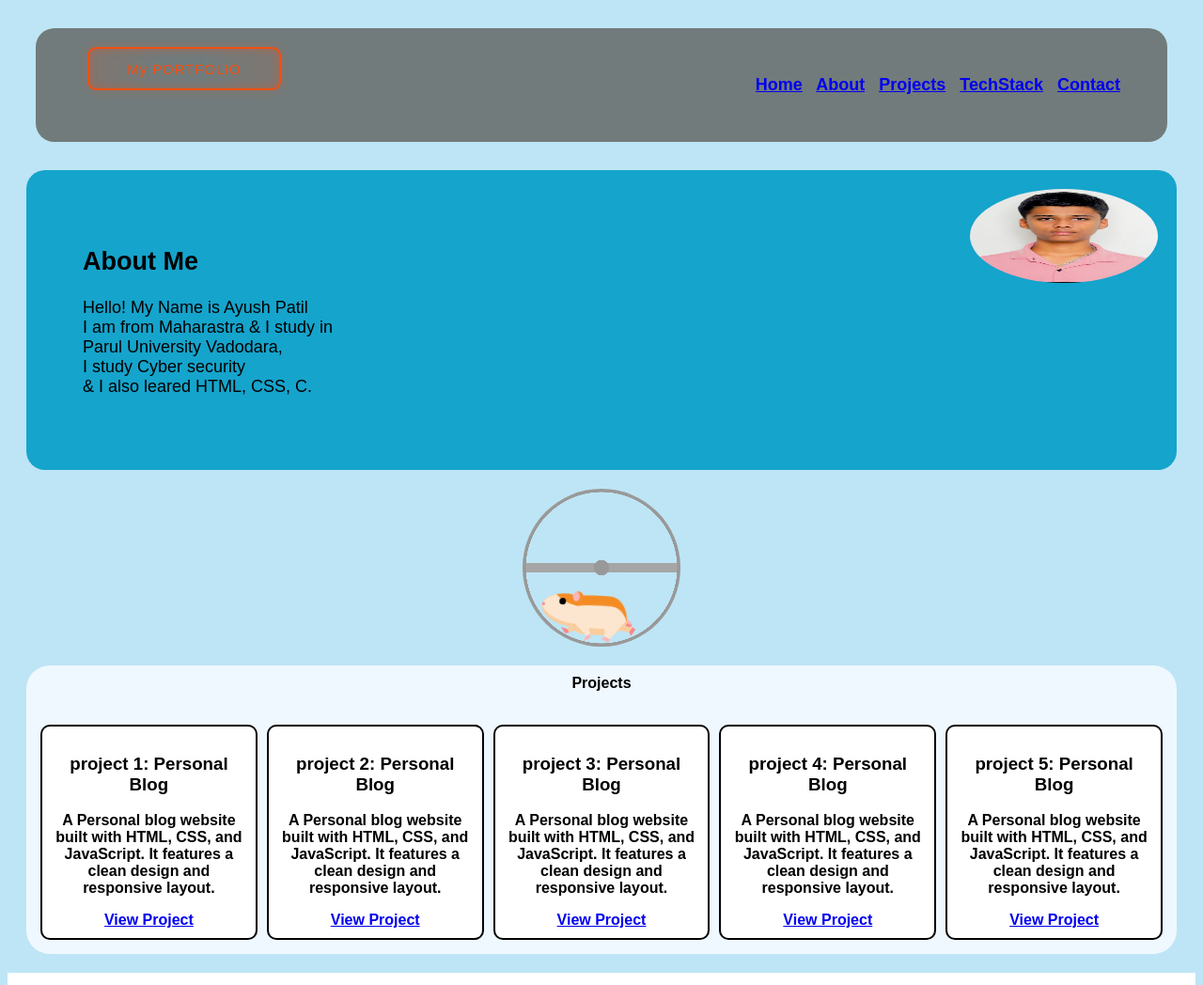
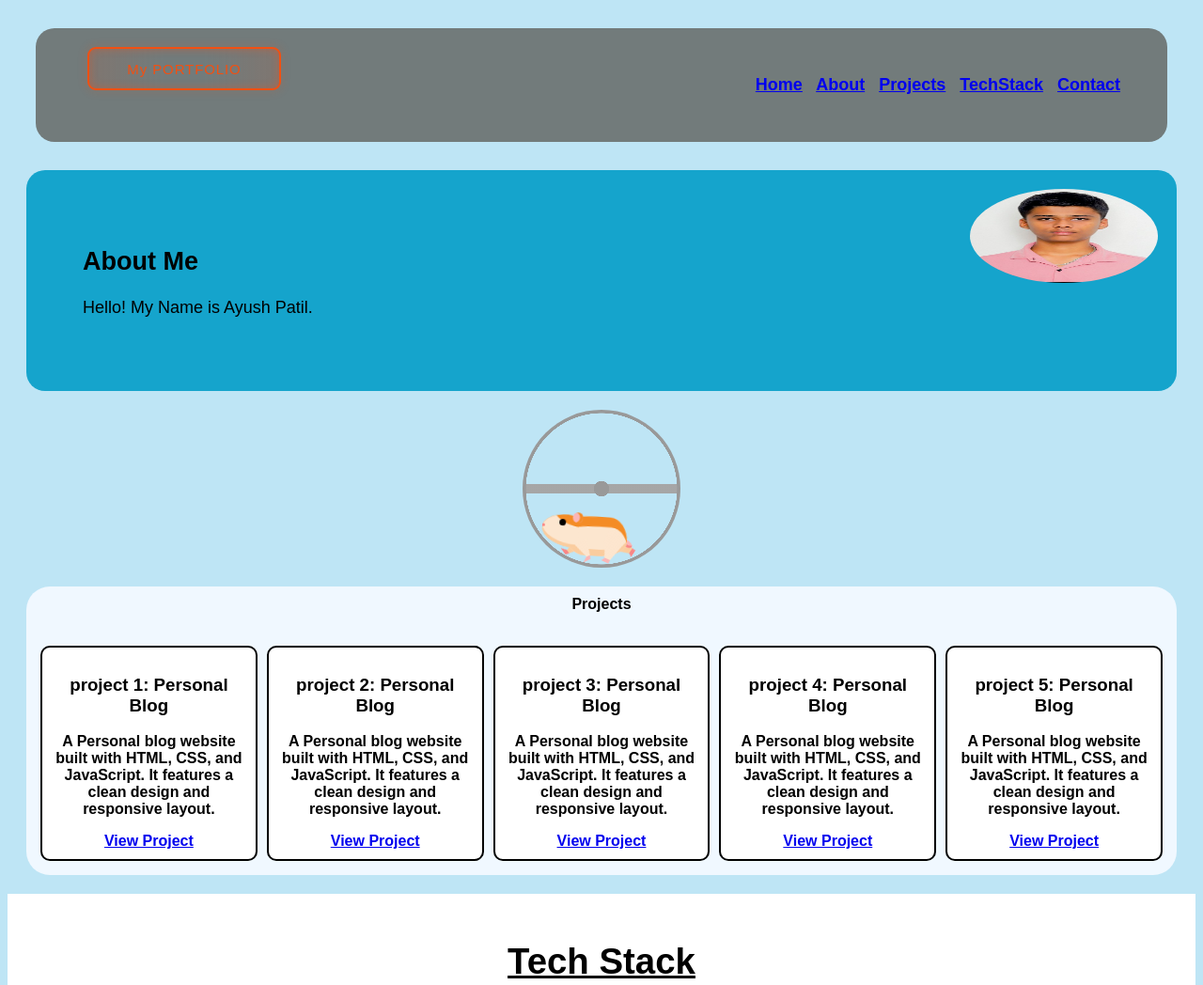
Before and after one commit to ayushpatil403-web/Presonal-portfolio, a plain HTML site: page index.html in a window 1280 px wide. Shown: the top 1048 px of the page at 94% size. Drawn offline with Linux system fonts and the light colour scheme.

Commit message:
Update index.html

```diff
--- a/index.html
+++ b/index.html
@@ -22,7 +22,7 @@
         <section class="about">
             <article id="about">
                 <h2>About Me</h2>
-                <p>Hello! My Name is Ayush Patil<br> I am from Maharastra & I study in<br> Parul University Vadodara,<br> I study Cyber security<br>& I also leared HTML, CSS, C.</p>
+                <p>Hello! My Name is Ayush Patil.</p>
             </article>
             <div class="Portfolio-pic">
                 <img src="ayush.jpg" alt="Portfolio Picture" width="200" height="200">
```
